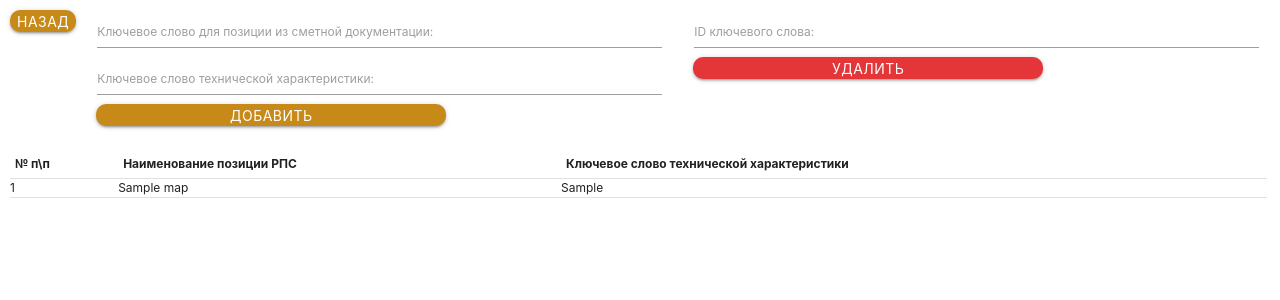
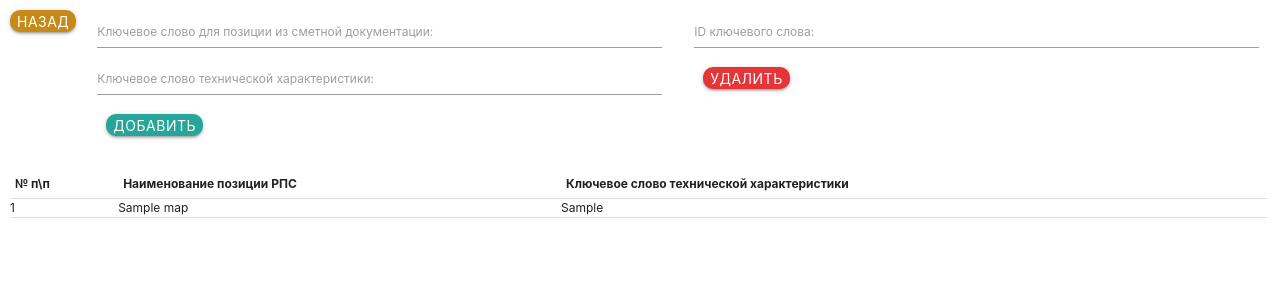
Before and after one commit to Jonengineer/work_script_full, a Django app: page /dict_word_page/ in a window 1280 px wide. Shown: the top 300 px of the page. Run offline with Django 5.2, Linux system fonts and the light colour scheme; tables that the repository leaves empty hold one stand-in row (values such as "Sample post"); some libraries are stand-ins or nearby versions.

Commit message:
Финальная таблица

```diff
--- a/myapp/templates/dict_word_page.html
+++ b/myapp/templates/dict_word_page.html
@@ -32,7 +32,9 @@
                 <label for="expense_epc">Ключевое слово технической характеристики:</label>
                 <input type="text" id="expense_epc" name="expense_epc" required>
             </div>
-            <button type="submit" class="waves-effect waves-light btn">Добавить</button>
+            <div class="content-btn">
+              <button button type="submit" class="waves-effect waves-light btn save">Добавить</button>
+            </div>
         </form>
       </div>
       <div class="content-btn-dict">
@@ -42,7 +44,9 @@
                 <label for="expense_id">ID ключевого слова:</label>
                 <input type="number" id="expense_id" name="expense_id" required>
             </div>
-            <button type="submit" class="waves-effect waves-light btn delete">Удалить</button>
+            <div class="content-btn">
+              <button type="submit" class="waves-effect waves-light btn delete">Удалить</button>
+            </div>
         </form>
       </div>
     </div>
```
